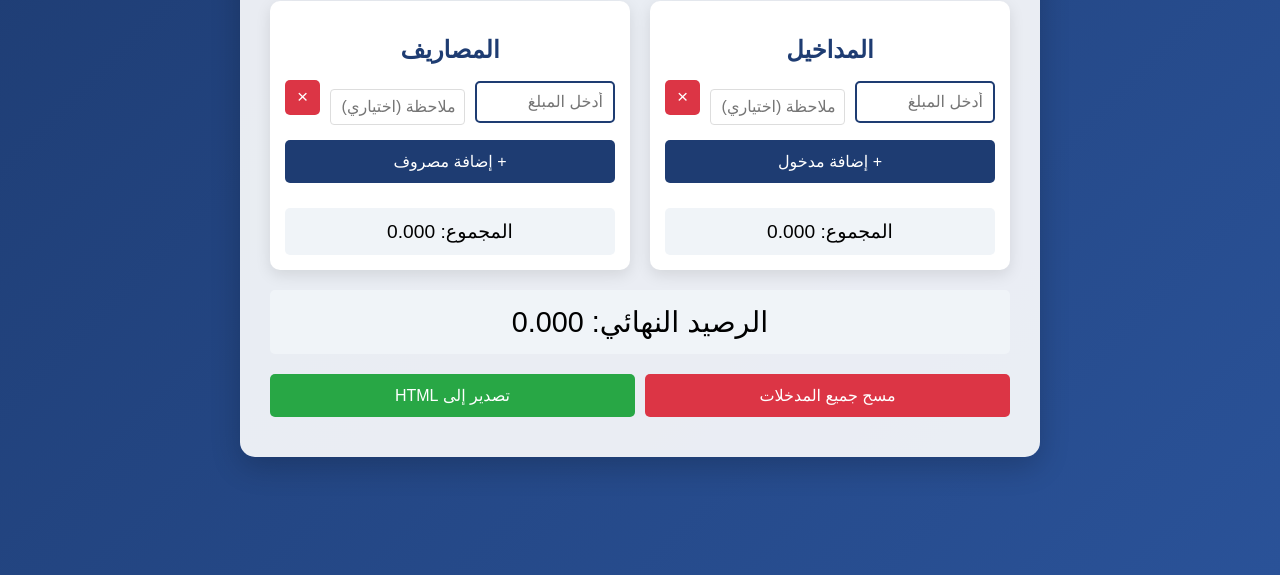
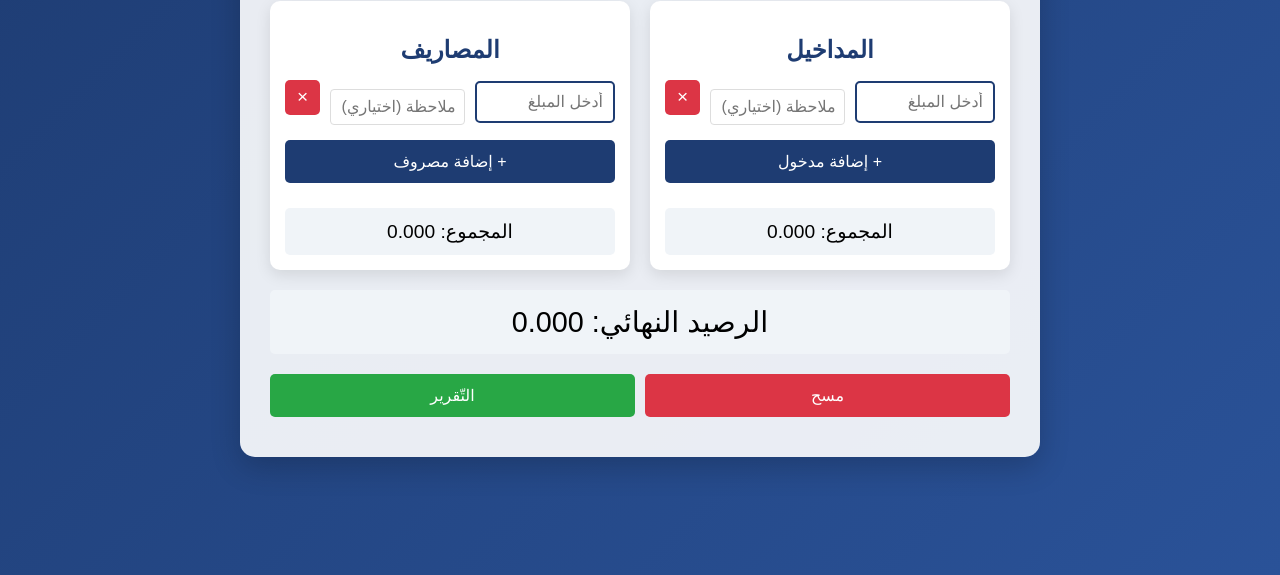
Before and after one commit to 0a5i5/rd, a plain HTML site: page index.html in a window 1280 px wide. Shown: the part 225-800 px from the top of the page. Drawn offline with Linux system fonts and the light colour scheme.

Commit message:
index.html

```diff
--- a/index.html
+++ b/index.html
@@ -224,8 +224,8 @@
             الرصيد النهائي: <span id="balance">0.000</span>
         </div>
         <div class="actions">
-            <button onclick="resetInputs()" class="reset-btn">مسح جميع المدخلات</button>
-            <button onclick="exportToHTML()" class="export-btn">تصدير إلى HTML</button>
+            <button onclick="resetInputs()" class="reset-btn">مسح</button>
+            <button onclick="exportToHTML()" class="export-btn">التّقرير</button>
         </div>
     </div>
 
@@ -297,7 +297,7 @@
 
         function formatDate(date) {
             const days = ['الأحد', 'الإثنين', 'الثلاثاء', 'الأربعاء', 'الخميس', 'الجمعة', 'السبت'];
-            const months = ['يناير', 'فبراير', 'مارس', 'إبريل', 'مايو', 'يونيو', 'يوليو', 'أغسطس', 'سبتمبر', 'أكتوبر', 'نوفمبر', 'ديسمبر'];
+            const months = ['جانفي', 'فيفري', 'مارس', 'أفريل', 'ماي', 'جوان', 'جويلية', 'أوت', 'سبتمبر', 'أكتوبر', 'نوفمبر', 'ديسمبر'];
 
             const dayName = days[date.getDay()];
             const day = date.getDate();
```
